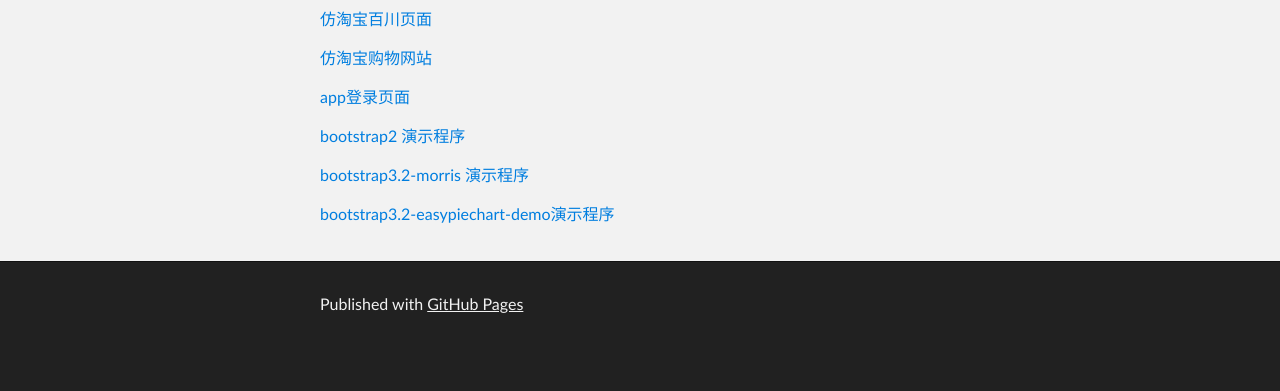
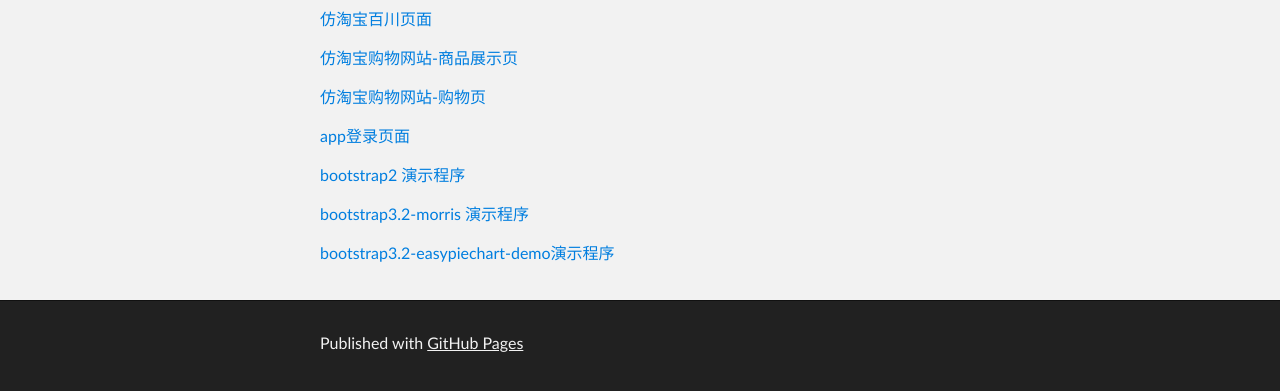
Before and after one commit to lijinyc/lijinyc.github.com, a plain HTML site: page index.html in a window 1280 px wide. Shown: the part 331-722 px from the top of the page. Drawn offline with Linux system fonts and the light colour scheme.

Commit message:
更改连接地址

```diff
--- a/index.html
+++ b/index.html
@@ -33,9 +33,10 @@
 <h2>
 <a id="项目演示" class="anchor" href="#%E9%A1%B9%E7%9B%AE%E6%BC%94%E7%A4%BA" aria-hidden="true"><span class="octicon octicon-link"></span></a>项目演示</h2>
 
-<p><a href="http://lijinyc.github.io/baichuan-demo/index.html">仿淘宝百川页面</a></p>
-<p><a href="http://lijinyc.github.io/taobao-demo/index.html">仿淘宝购物网站</a></p>
-<p><a href="http://lijinyc.github.io/moible-app/index.html">app登录页面</a></p>
+<p><a href="http://lijinyc.github.io/baichuan_demo/index.html">仿淘宝百川页面</a></p>
+<p><a href="http://lijinyc.github.io/taobao_demo/indexTwo.html">仿淘宝购物网站-商品展示页</a></p>
+<p><a href="http://lijinyc.github.io/taobao_demo/detailed.html">仿淘宝购物网站-购物页</a></p>
+<p><a href="http://lijinyc.github.io/mobile_app/index.html">app登录页面</a></p>
 
 <p><a href="http://lijinyc.github.io/bootstrap2-demo/demo.html">bootstrap2 演示程序</a></p>
 <p><a href="http://lijinyc.github.io/github_demo2/index.html">bootstrap3.2-morris 演示程序</a></p>
```
